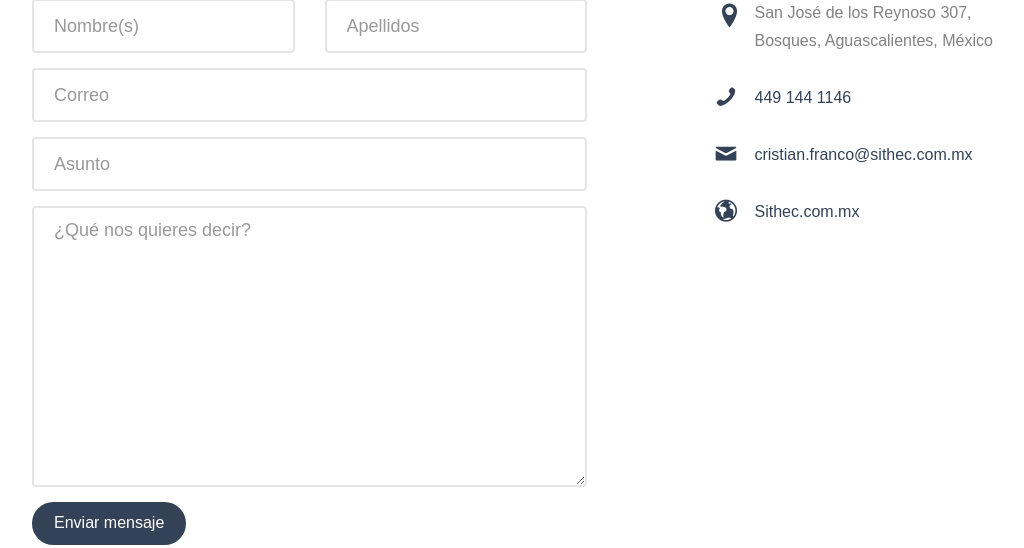
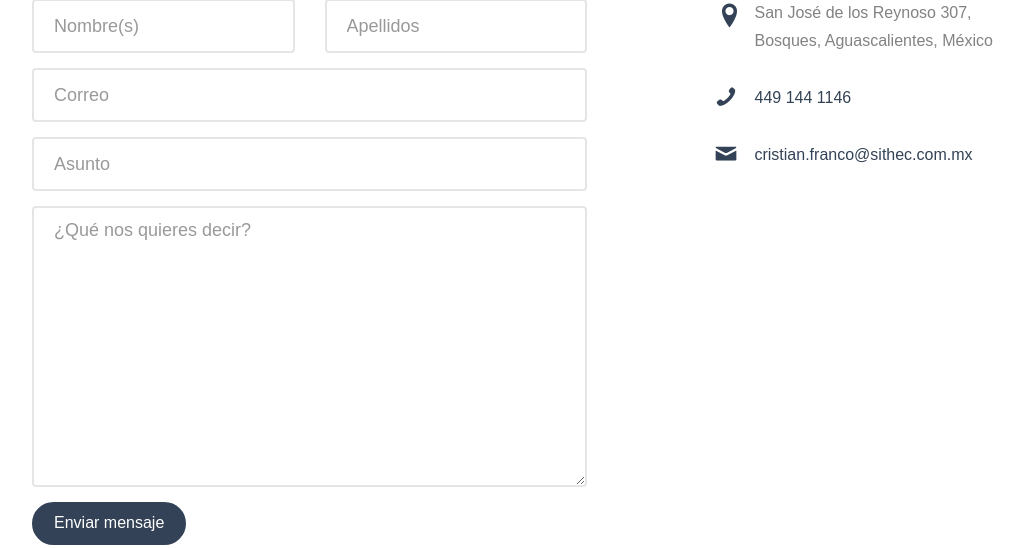
Before and after one commit to CristianFranco/sisava, a PHP site: page /contact.php in a window 1280 px wide. Shown: the part 759-1307 px from the top of the page, without its empty margins (38-1062 px from the left). Run offline with PHP 8.4, Linux system fonts and the light colour scheme; some web fonts are replaced.

Commit message:
ultima corrección jeje

```diff
--- a/contact.php
+++ b/contact.php
@@ -118,7 +118,6 @@
 							<li class="address">San José de los Reynoso 307, <br> Bosques, Aguascalientes, México</li>
 							<li class="phone"><a href="tel://4491234567">449 144 1146</a></li>
 							<li class="email"><a href="mailto:informes@sithec.com">cristian.franco@sithec.com.mx</a></li>
-							<li class="url"><a href="http://Sithec.com.mx">Sithec.com.mx</a></li>
 						</ul>
 					</div>
 
```
